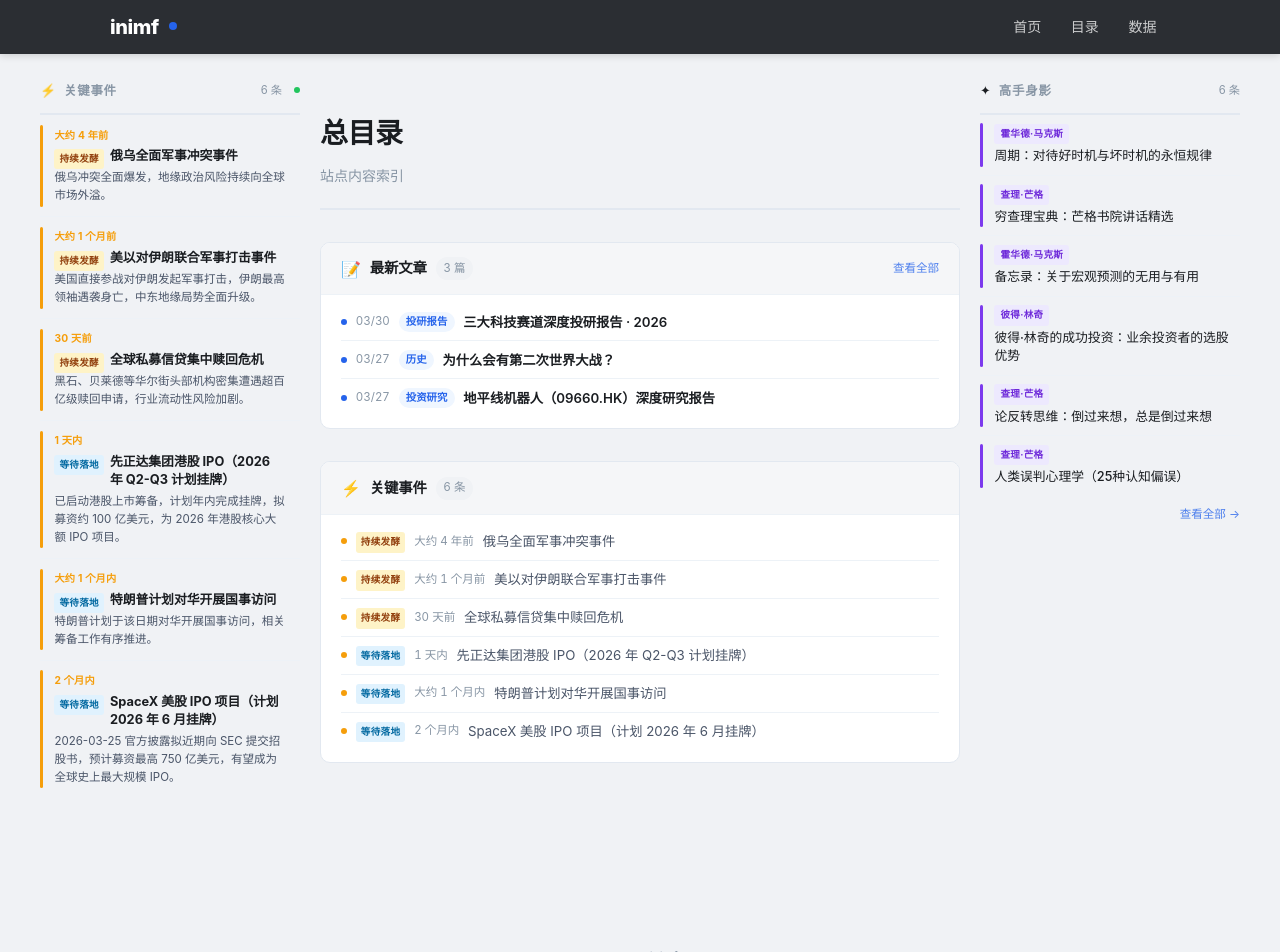
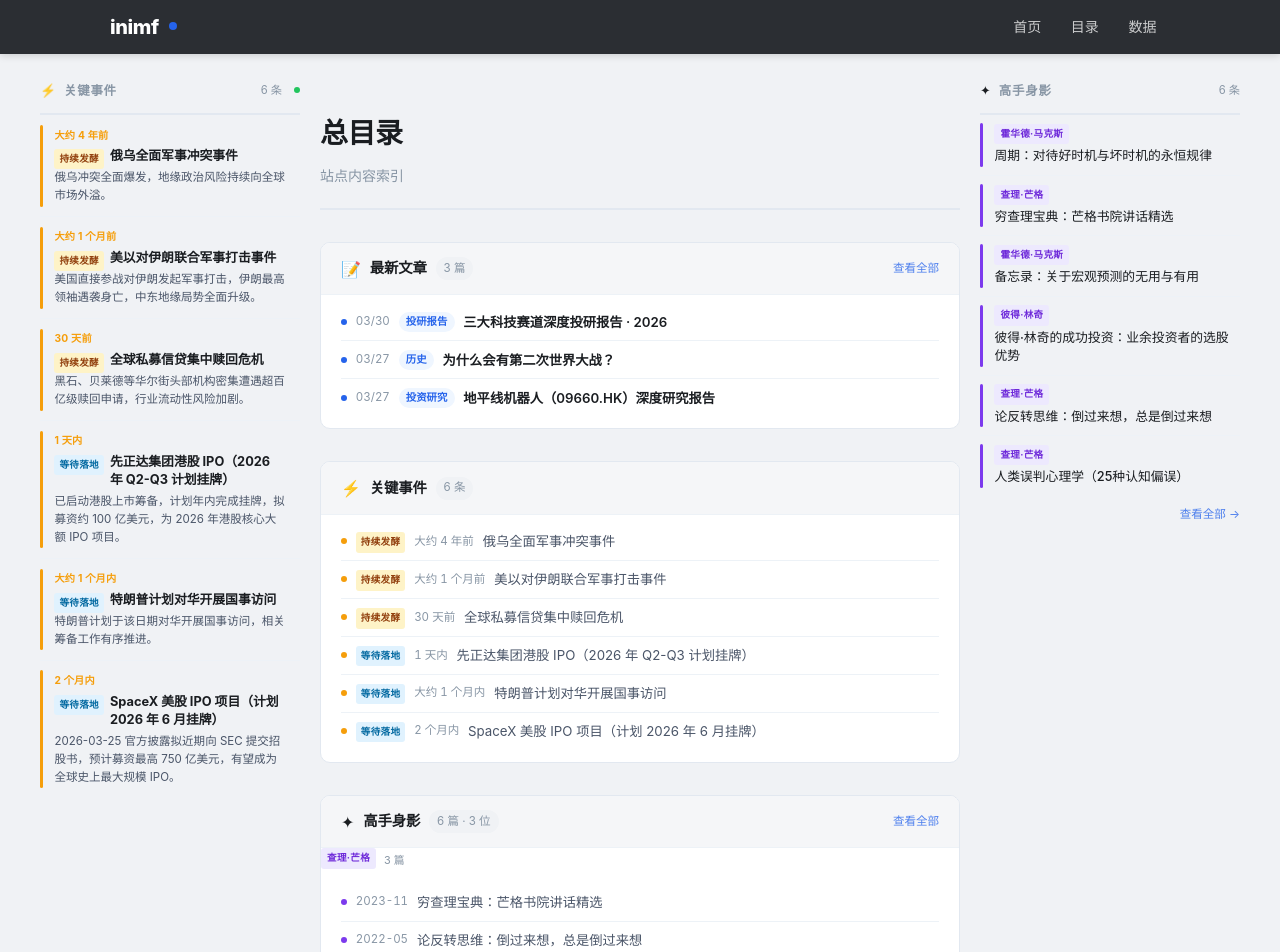
Before and after one commit to web1286/inimf-blog, a Next.js app: page /archive in a window 1280 px wide. Shown: the top 952 px of the page. Built offline with nearby package versions, Linux system fonts and the light colour scheme.

Commit message:
feat: 总目录页新增高手身影模块三

```diff
--- a/pages/archive.tsx
+++ b/pages/archive.tsx
@@ -5,6 +5,7 @@ import { getSortedPostsData } from '../lib/posts'
 import { format, formatDistanceToNow, parseISO } from 'date-fns'
 import { zhCN } from 'date-fns/locale'
 import { EVENTS } from '../data/events'
+import { getAllMastersSorted, getAuthors, getMastersGroupedByAuthor } from '../data/masters'
 
 interface Post {
   slug: string
@@ -18,6 +19,10 @@ interface ArchiveProps {
 }
 
 export default function Archive({ posts }: ArchiveProps) {
+  const masterAuthors = getAuthors()
+  const masterGroups = getMastersGroupedByAuthor()
+  const allMasters = getAllMastersSorted()
+
   return (
     <Layout title="总目录" posts={posts}>
       <div className="toc-page">
@@ -80,6 +85,61 @@ export default function Archive({ posts }: ArchiveProps) {
           </ul>
         </div>
 
+        {/* ========== 模块三：高手身影 ========== */}
+        <div className="toc-module">
+          <div className="toc-module-header">
+            <span className="toc-module-icon">✦</span>
+            <h2 className="toc-module-title">高手身影</h2>
+            <span className="toc-module-count">{allMasters.length} 篇 · {masterAuthors.length} 位</span>
+            <Link href="/masters" className="toc-module-more">查看全部</Link>
+          </div>
+          {/* 按作者分组，每位作者显示最新2篇 */}
+          {masterAuthors.map(author => {
+            const articles = masterGroups[author].slice(0, 2)
+            return (
+              <div key={author} style={{ marginBottom: '0.75rem' }}>
+                <div style={{
+                  display: 'flex',
+                  alignItems: 'center',
+                  gap: '8px',
+                  marginBottom: '4px',
+                }}>
+                  <Link
+                    href={`/masters/${encodeURIComponent(author)}`}
+                    className="masters-author-tag"
+                    style={{ textDecoration: 'none' }}
+                  >
+                    {author}
+                  </Link>
+                  <span style={{ fontSize: '0.68rem', color: 'var(--color-text-muted)' }}>
+                    {masterGroups[author].length} 篇
+                  </span>
+                </div>
+                <ul className="toc-list" style={{ marginBottom: 0 }}>
+                  {articles.map((article, i) => (
+                    <li key={i} className="toc-item">
+                      <span className="toc-item-dot" style={{ background: '#7c3aed' }} />
+                      <time className="toc-item-date">{article.datetime.slice(0, 7)}</time>
+                      {article.url ? (
+                        <a
+                          href={article.url}
+                          target="_blank"
+                          rel="noopener noreferrer"
+                          className="toc-item-link"
+                        >
+                          {article.title}
+                        </a>
+                      ) : (
+                        <span className="toc-item-text">{article.title}</span>
+                      )}
+                    </li>
+                  ))}
+                </ul>
+              </div>
+            )
+          })}
+        </div>
+
       </div>
     </Layout>
   )
```
